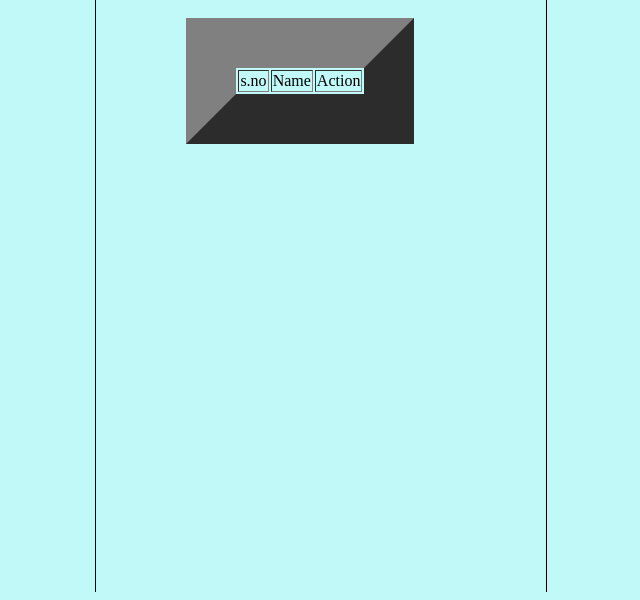
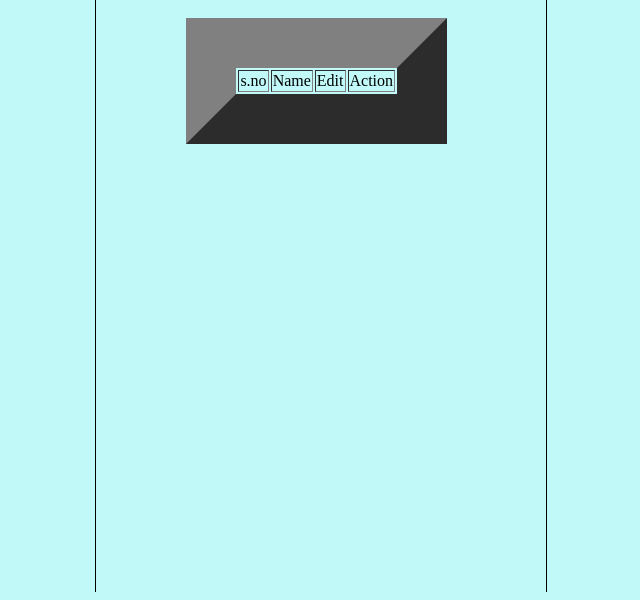
Before and after one commit to Faizan-ZD/dataBase_Form, a plain HTML site: page index.html in a window 1280 px wide. Shown: the part 222-822 px from the top of the page, without its empty margins (355-995 px from the left). Drawn offline with Linux system fonts and the light colour scheme.

Commit message:
added one more table row

```diff
--- a/index.html
+++ b/index.html
@@ -22,7 +22,8 @@
             <tr>
                 <td>s.no</td>
                 <td>Name</td>
-                <td>Action</td>
+                <td >Edit</td>
+                <td >Action</td>
             </tr>
         </thead>
         <tbody id="root">
@@ -30,10 +31,6 @@
     </table>
 </div>
 
-
-
-
-
     <script src="script.js"></script>
 </body>
 </html>
```
